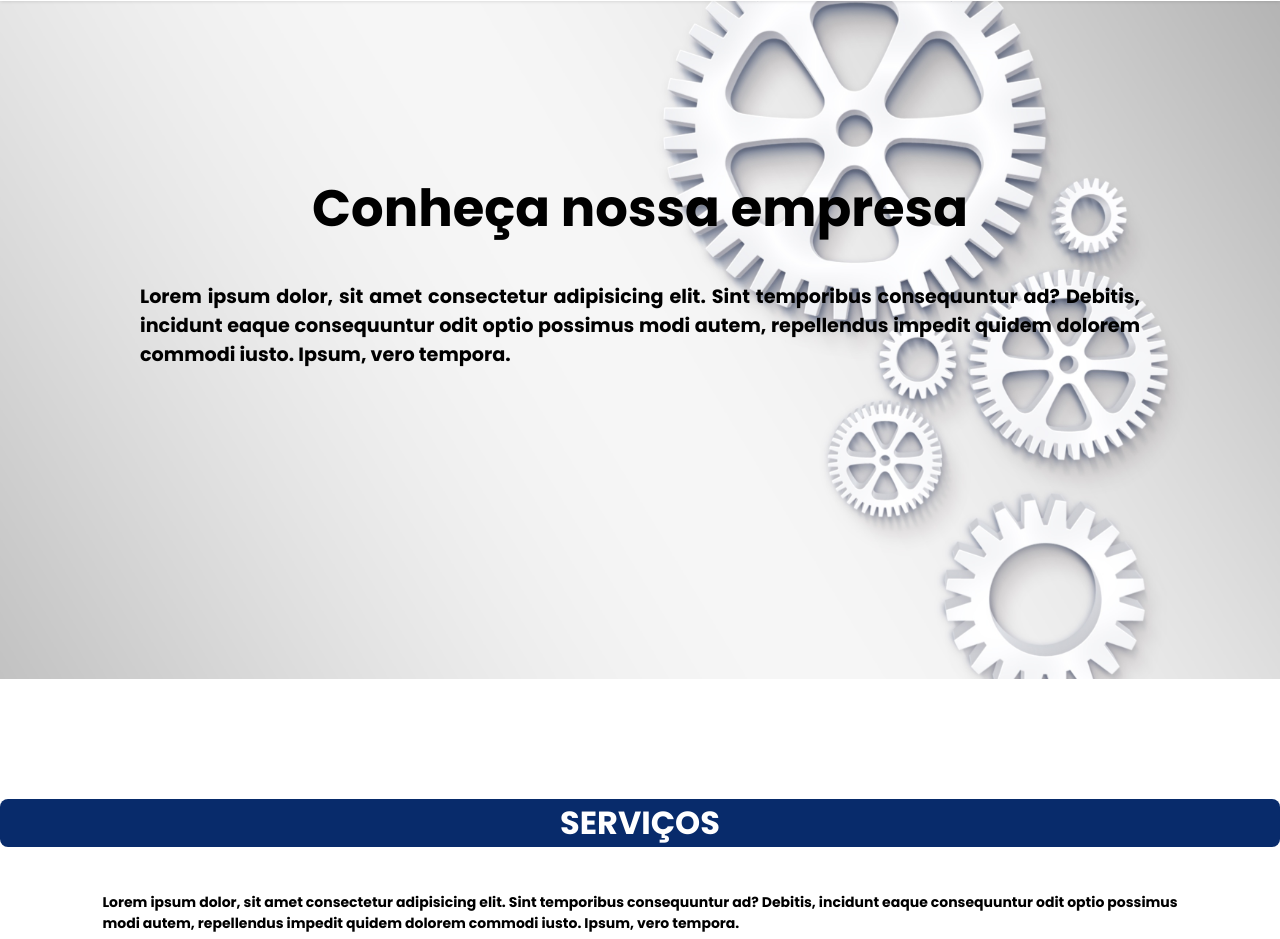
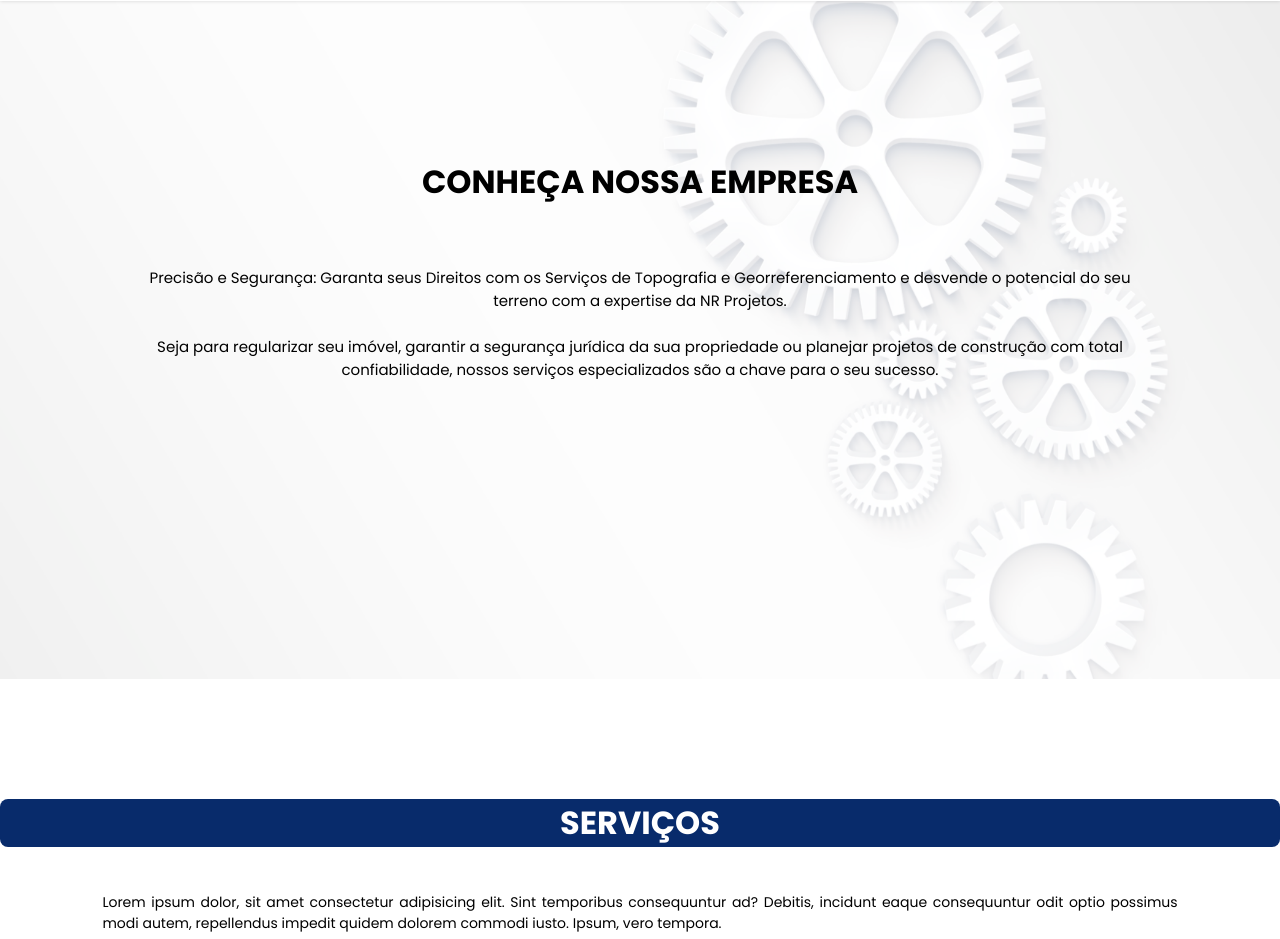
Before and after one commit to PdrFigue/teste3, a plain HTML site: page index.html in a window 1280 px wide. Shown: the part 121-1060 px from the top of the page. Drawn offline with Linux system fonts and the light colour scheme.

Commit message:
Add files via upload

```diff
--- a/app.js
+++ b/app.js
@@ -7,7 +7,7 @@ function getDistanceFromTheTop(element) {
 
 function scrollToSection(event) {
   event.preventDefault();
-  const distanceFromTheTop = getDistanceFromTheTop(event.target) - 90;
+  const distanceFromTheTop = getDistanceFromTheTop(event.target) - 8;
   smoothScrollTo(0, distanceFromTheTop);
 }
 
--- a/index.html
+++ b/index.html
@@ -52,8 +52,16 @@
 <!--CONHEÇA NOSSA EMPRESA-->
 
        <section id="home" class="conheca-empresa">
-            <h1>Conheça nossa empresa</h1>
-            <h3>Lorem ipsum dolor, sit amet consectetur adipisicing elit. Sint temporibus consequuntur ad? Debitis, incidunt eaque consequuntur odit optio possimus modi autem, repellendus impedit quidem dolorem commodi iusto. Ipsum, vero tempora.</h3>
+            <h1> <strong>CONHEÇA NOSSA EMPRESA</strong> </h1>
+            <p>
+                Precisão e Segurança: Garanta seus Direitos com os Serviços de Topografia e Georreferenciamento e desvende o potencial do seu terreno com a expertise da NR Projetos. <br>
+
+                <br>
+                Seja para regularizar seu imóvel, garantir a segurança jurídica da sua propriedade ou planejar projetos de construção com total confiabilidade, nossos serviços especializados  são a chave para o seu sucesso.
+            </p>
+            <div class="engrenagens">
+
+            </div>
             <!-- <a class="btn" href="">Saiba mais</a>-->
         </section>
 
@@ -65,7 +73,7 @@
             <h1>SERVIÇOS</h1>
 
             <div class="texto">
-                <h3>Lorem ipsum dolor, sit amet consectetur adipisicing elit. Sint temporibus consequuntur ad? Debitis, incidunt eaque consequuntur odit optio possimus modi autem, repellendus impedit quidem dolorem commodi iusto. Ipsum, vero tempora.</h3>
+                <p>Lorem ipsum dolor, sit amet consectetur adipisicing elit. Sint temporibus consequuntur ad? Debitis, incidunt eaque consequuntur odit optio possimus modi autem, repellendus impedit quidem dolorem commodi iusto. Ipsum, vero tempora.</p>
             </div>
         </section>
 
--- a/style.css
+++ b/style.css
@@ -47,7 +47,7 @@ header{
 
 header .logo{grid-column: 1/1;}
 header .menu{grid-column: 3/4;}
-header img{width: 120px; height: 95px; margin-left: 30px;}
+header img{width: 120px; height: 95px; margin-left: 30px; }
 header nav{display: flex;}
 header li a{color: #191c03;}
 header li {margin: 0 15px;}
@@ -80,16 +80,21 @@ header li:last-child{margin-right: 0;}
     text-align: center;
     align-items: center;
 
-    background-image: url(imagens/engrenagens.jpg);
+    background-image: url(imagens/engrenagens4.png);
+    background-repeat: no-repeat;
     background-size: cover;
     min-height: 100vh;
-    background-color: rgba(128, 128, 128, 0.116);
+
+    /* background-color: rgba(128, 128, 128, 0.116); */
 
 
 }
 
-.conheca-empresa h1{font-size: 3.2rem; margin-bottom: 15px; }
-.conheca-empresa h3{font-size: 1.2rem; margin-bottom: 15px; max-width: 1000px; text-align: justify; margin: 20px;}
+
+
+
+.conheca-empresa h1{font-size: 2rem; margin-bottom: 40px; }
+.conheca-empresa p{font-size: 15px; margin-bottom: 15px; max-width: 1000px; text-align: center; margin: 20px;}
 
 /* .conheca-empresa .btn{background-color: #fff; border-radius: 4px; color: #191c03; padding: 20px 50px; text-transform: uppercase;} */
 
@@ -116,7 +121,7 @@ header li:last-child{margin-right: 0;}
 .conheca-servicos h1{
     font-size: 2rem; color: white; margin-bottom: 35px;text-align: center; background-color: rgb(8, 43, 107); border-radius: 8px;}
 
-.texto h3{font-size: 14px; margin-bottom: 15px; ; text-align: justify; margin-top: 10px; margin-left: 8%; margin-right: 8%;}
+.texto p{font-size: 14px; margin-bottom: 15px; ; text-align: justify; margin-top: 10px; margin-left: 8%; margin-right: 8%;}
 
 .todos-servicos {display: flex; flex-wrap: wrap; justify-content: center; gap: 20px;}
 
```
Also changed, not shown: imagens/engrenagens2.png (added), imagens/engrenagens3.png (added), imagens/engrenagens4.png (added).
